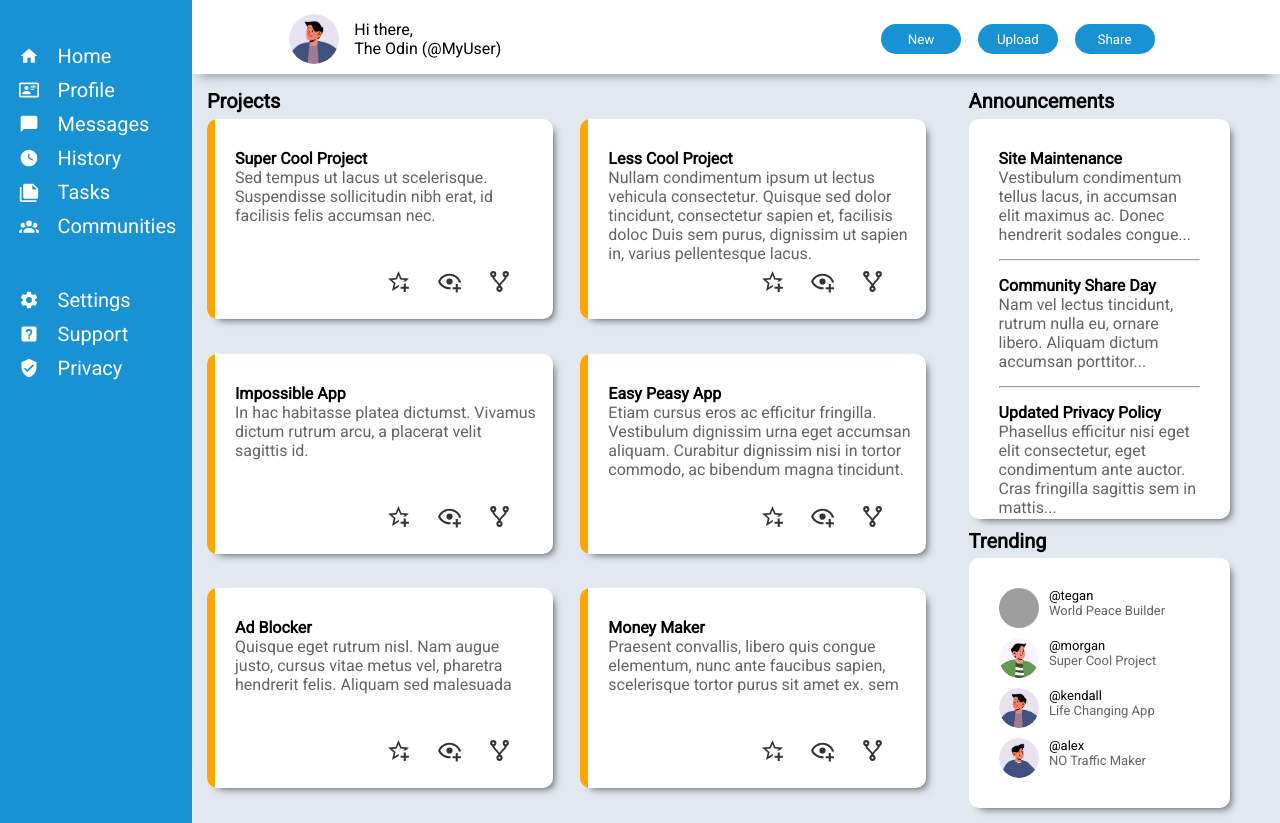
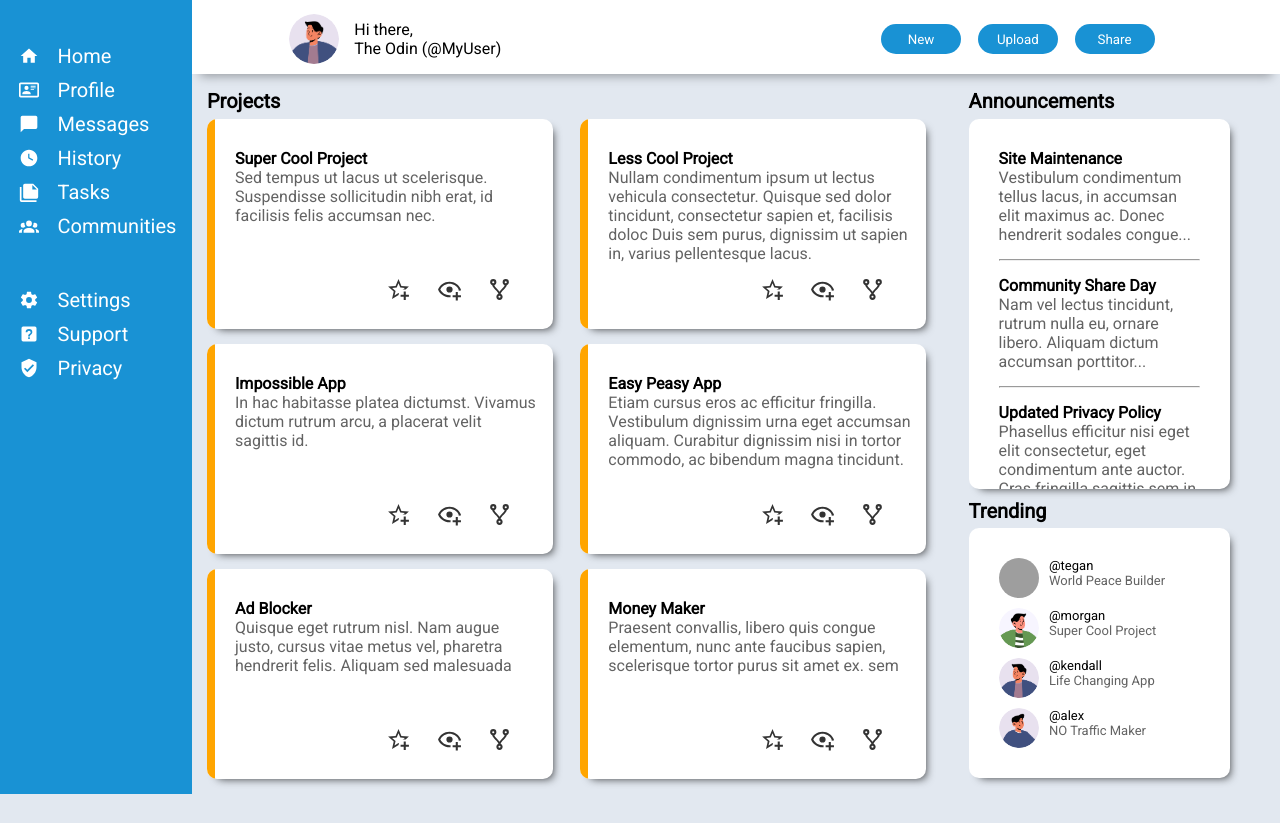
Before and after one commit to ChristoferLv/top-admin-dashboard, a plain HTML site: page index.html in a window 1280 px wide. Shown: the part 66-889 px from the top of the page. After the commit the page ends 860 px from the top, so only its background shows below. Drawn offline with Linux system fonts and the light colour scheme; grey boxes are pictures that could not be loaded.

Commit message:
Adjust sizing

```diff
--- a/style.css
+++ b/style.css
@@ -179,7 +179,7 @@ body {
 .announcements {
     box-sizing: border-box;
     width: 1/5vw;
-    height: 400px;
+    height: 370px;
     background-color: white;
     box-shadow: 5px 5px 8px -5px rgba(0, 0, 0, 0.75);
     border-radius: 10px;
@@ -223,7 +223,7 @@ body {
 
 .project-card {
     width: 27vw;
-    height: 200px;
+    height: 210px;
     background-color: white;
     box-shadow: 5px 5px 8px -5px rgba(0, 0, 0, 0.75);
     border-radius: 10px;
```
